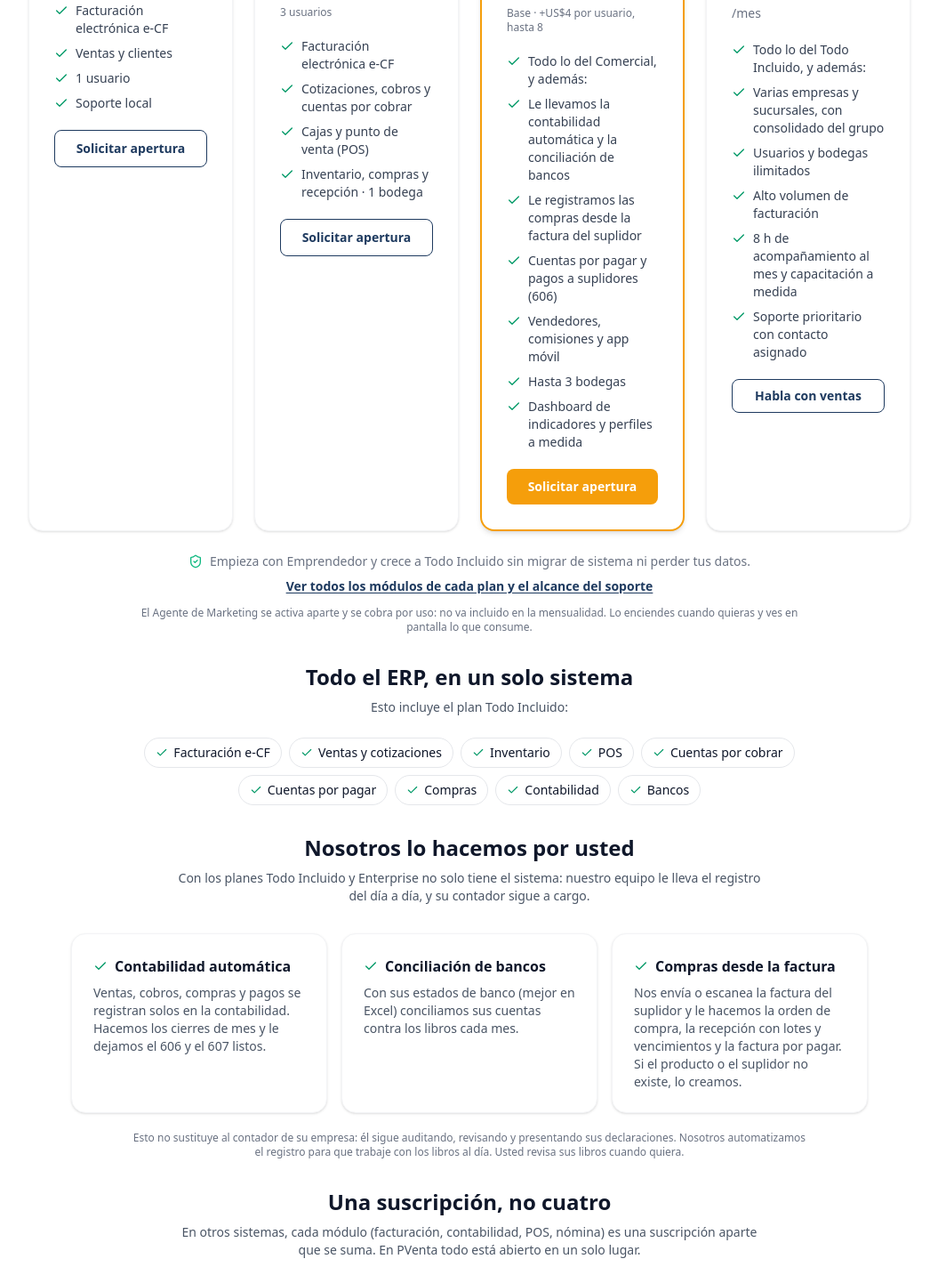
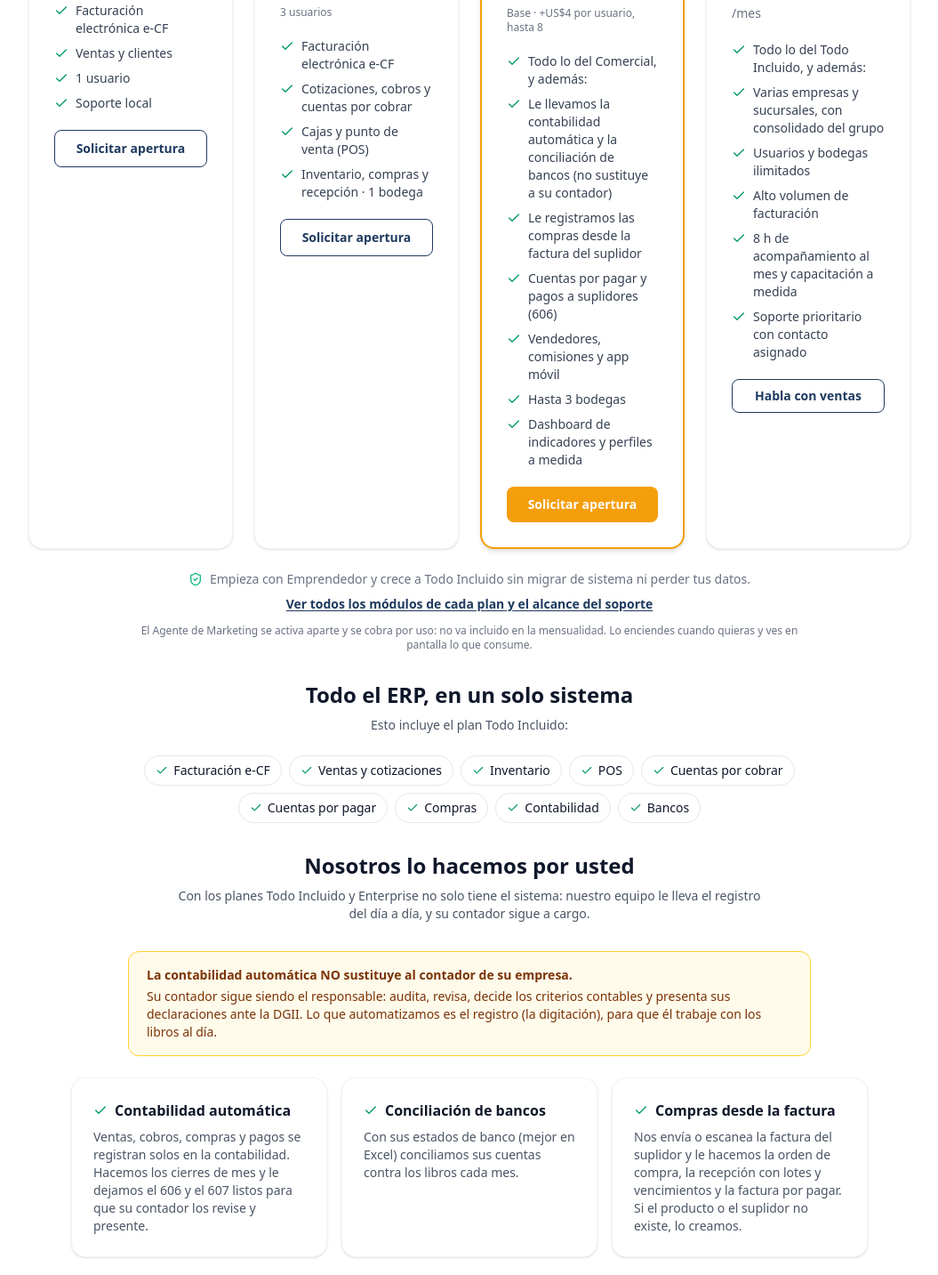
Before and after one commit to xoultec/homepage, a Next.js app: page / in a window 1280 px wide. Shown: the part 1441-2874 px from the top of the page at 89% size, without its empty margins (112-1167 px from the left). Built offline with nearby package versions, Linux system fonts and the light colour scheme.

Commit message:
feat(pricing): state clearly that automatic accounting does not replace the company's accountant

```diff
--- a/app/facturacion-electronica/EcfLanding.tsx
+++ b/app/facturacion-electronica/EcfLanding.tsx
@@ -514,7 +514,7 @@ export function EcfLanding() {
               <ul className="space-y-2 text-sm text-gray-700">
                 {[
                   t('Todo lo del Comercial, y además:', 'Everything in Commercial, plus:'),
-                  t('Le llevamos la contabilidad automática y la conciliación de bancos', 'We keep your automatic accounting and bank reconciliation'),
+                  t('Le llevamos la contabilidad automática y la conciliación de bancos (no sustituye a su contador)', "We keep your automatic accounting and bank reconciliation (it does not replace your accountant)"),
                   t('Le registramos las compras desde la factura del suplidor', 'We record your purchases from the supplier invoice'),
                   t('Cuentas por pagar y pagos a suplidores (606)', 'Accounts payable & supplier payments (606)'),
                   t('Vendedores, comisiones y app móvil', 'Sales reps, commissions and mobile app'),
@@ -629,13 +629,24 @@ export function EcfLanding() {
               'With the All Included and Enterprise plans you get more than software: our team handles the day-to-day work for you.',
             )}
           </p>
+          <div className="max-w-3xl mx-auto mb-6 rounded-xl border border-amber-300 bg-amber-50 px-5 py-4 text-sm text-amber-900">
+            <p className="font-bold">
+              {t('La contabilidad automática NO sustituye al contador de su empresa.', "Automatic accounting does NOT replace your company's accountant.")}
+            </p>
+            <p className="mt-1">
+              {t(
+                'Su contador sigue siendo el responsable: audita, revisa, decide los criterios contables y presenta sus declaraciones ante la DGII. Lo que automatizamos es el registro (la digitación), para que él trabaje con los libros al día.',
+                'Your accountant remains responsible: they audit, review, decide the accounting criteria and file your returns with the tax authority. What we automate is the data entry, so they work with up-to-date books.',
+              )}
+            </p>
+          </div>
           <div className="grid gap-4 sm:grid-cols-3 max-w-4xl mx-auto">
             {[
               {
                 title: t('Contabilidad automática', 'Automatic accounting'),
                 text: t(
-                  'Ventas, cobros, compras y pagos se registran solos en la contabilidad. Hacemos los cierres de mes y le dejamos el 606 y el 607 listos.',
-                  'Sales, collections, purchases and payments post themselves to the books. We close each month and leave your 606 and 607 ready.',
+                  'Ventas, cobros, compras y pagos se registran solos en la contabilidad. Hacemos los cierres de mes y le dejamos el 606 y el 607 listos para que su contador los revise y presente.',
+                  'Sales, collections, purchases and payments post themselves to the books. We close each month and leave your 606 and 607 ready for your accountant to review and file.',
                 ),
               },
               {
--- a/app/soporte-pventa/SoportePVentaLanding.tsx
+++ b/app/soporte-pventa/SoportePVentaLanding.tsx
@@ -247,7 +247,7 @@ export function SoportePVentaLanding() {
               [t('Cuentas por pagar y pagos a suplidores', 'Accounts payable and supplier payments'), no, no, yes, yes],
               [t('Bancos y conciliación', 'Banking and reconciliation'), no, no, yes, yes],
               [t('Contabilidad general', 'General accounting'), no, no, yes, yes],
-              [t('Le llevamos la contabilidad automática y la conciliación de bancos', 'We keep your automatic accounting and bank reconciliation'), no, no, yes, yes],
+              [t('Le llevamos la contabilidad automática y la conciliación de bancos (no sustituye a su contador)', "We keep your automatic accounting and bank reconciliation (it does not replace your accountant)"), no, no, yes, yes],
               [t('Le registramos las compras desde la factura del suplidor', 'We record your purchases from the supplier invoice'), no, no, yes, yes],
               [t('Varias sucursales', 'Multiple branches'), no, no, no, yes],
               [b(t('Preguntas cortas por chat', 'Short questions via chat')), unlimited, unlimited, unlimited, unlimited],
@@ -698,6 +698,13 @@ export function SoportePVentaLanding() {
                 ),
               ],
               [
+                t('¿La contabilidad automática sustituye a mi contador?', 'Does automatic accounting replace my accountant?'),
+                t(
+                  'No. La contabilidad automática registra los asientos por usted, pero su contador sigue siendo el responsable: audita, revisa, decide los criterios contables y presenta sus declaraciones. Lo que se elimina es la digitación, no el contador.',
+                  'No. Automatic accounting records the entries for you, but your accountant remains responsible: they audit, review, decide the accounting criteria and file your returns. What goes away is the data entry, not the accountant.',
+                ),
+              ],
+              [
                 t('No tengo contador. ¿Qué hago?', "I don't have an accountant. What should I do?"),
                 t(
                   'Puede contratar nuestra Asesoría Financiera y Contable como servicio aparte. Se la cotizamos.',
--- a/src/lib/products.ts
+++ b/src/lib/products.ts
@@ -68,7 +68,7 @@ export const products: Product[] = [
       { icon: 'Warehouse', titleEs: 'Inventario', titleEn: 'Inventory', descEs: 'Control completo de inventario con entradas, salidas, transferencias y ajustes. Seguimiento de existencias en tiempo real por almacen.', descEn: 'Complete inventory control with receipts, dispatches, transfers and adjustments. Real-time stock tracking by warehouse.' },
       { icon: 'Receipt', titleEs: 'Cuentas por Pagar', titleEn: 'Accounts Payable', descEs: 'Gestion de facturas de suplidores, programacion de pagos, notas de credito y control de vencimientos. Flujo de caja optimizado.', descEn: 'Supplier invoice management, payment scheduling, credit notes and due date control. Optimized cash flow.' },
       { icon: 'BookOpen', titleEs: 'Contabilidad General', titleEn: 'General Ledger', descEs: 'Plan de cuentas configurable, asientos contables, balance general y estado de resultados. Integracion automatica con todos los modulos.', descEn: 'Configurable chart of accounts, journal entries, balance sheet and income statement. Automatic integration with all modules.' },
-      { icon: 'BookOpen', titleEs: 'Contabilidad Automatica', titleEn: 'Automatic Accounting', descEs: 'PVenta registra en la contabilidad las ventas, compras, cobros y pagos que ya digitas, completa las cuentas que falten en el catalogo y apoya el cierre de cada mes y del año. Si algo no cuadra, te avisa para corregirlo. La revision contable por nuestro equipo esta disponible como servicio aparte.', descEn: 'PVenta records in the books the sales, purchases, collections and payments you already enter, fills in missing accounts in the chart and supports each month-end and year-end close. If something does not balance, it alerts you so it can be fixed. An accounting review by our team is available as a separate service.' },
+      { icon: 'BookOpen', titleEs: 'Contabilidad Automatica', titleEn: 'Automatic Accounting', descEs: 'PVenta registra en la contabilidad las ventas, compras, cobros y pagos que ya digitas, completa las cuentas que falten en el catalogo y apoya el cierre de cada mes y del año. Si algo no cuadra, te avisa para corregirlo. No sustituye al contador de la empresa: el sigue revisando, auditando y presentando las declaraciones. La revision contable por nuestro equipo esta disponible como servicio aparte.', descEn: 'PVenta records in the books the sales, purchases, collections and payments you already enter, fills in missing accounts in the chart and supports each month-end and year-end close. If something does not balance, it alerts you so it can be fixed. It does not replace the company’s accountant: they still review, audit and file the returns. An accounting review by our team is available as a separate service.' },
       { icon: 'Landmark', titleEs: 'Conciliacion Bancaria', titleEn: 'Bank Reconciliation', descEs: 'Conciliacion de cuentas bancarias, registro de cheques, depositos y transferencias. Control total de tesoreria integrado con contabilidad.', descEn: 'Bank account reconciliation, check register, deposits and transfers. Full treasury control integrated with accounting.' },
       { icon: 'Smartphone', titleEs: 'App Movil', titleEn: 'Mobile App', descEs: 'Accede a PVenta desde tu celular. Gestiona cotizaciones, ventas y clientes en movimiento.', descEn: 'Access PVenta from your phone. Manage quotations, sales and customers on the go.', highlight: true, badge: 'Android & iOS' },
       { icon: 'FileCheck', titleEs: 'e-CF DGII', titleEn: 'e-CF DGII', descEs: 'Cumplimiento total con los requisitos de la DGII para facturacion electronica (e-CF). Generacion de comprobantes fiscales electronicos, NCF, envio automatico y reportes 606/607.', descEn: 'Full compliance with DGII electronic invoicing requirements (e-CF). Electronic fiscal receipt generation, NCF, automatic submission and 606/607 reports.', highlight: true, badge: 'Certificado' },
```
Also changed, not shown: 1 other file (tests, documents, lock files or other folders).
